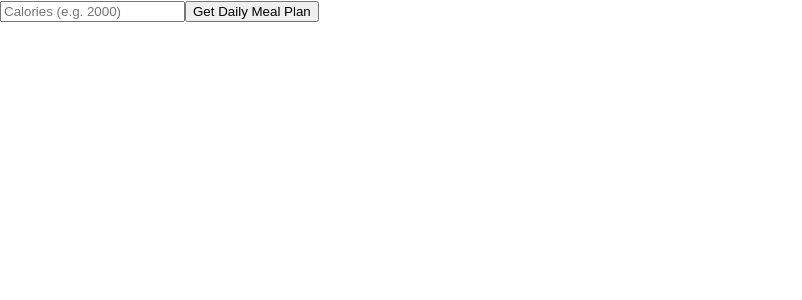
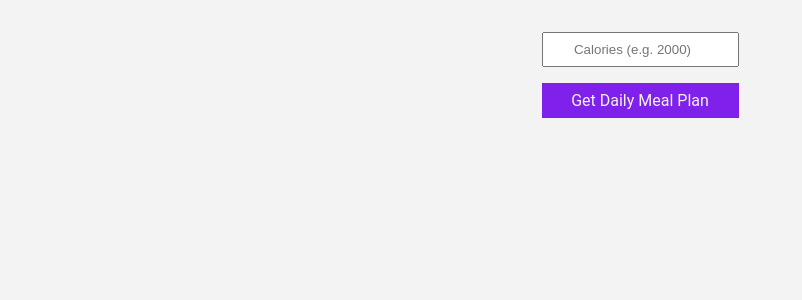
Before and after one commit to alvinle29/meal-planning-react, a React (Create React App) app: page / in a window 1280 px wide. Shown: the top 300 px of the page, without its empty margins (0-802 px from the left). Built offline with nearby package versions, Linux system fonts and the light colour scheme.

Commit message:
import css

```diff
--- a/src/index.css
+++ b/src/index.css
@@ -1,13 +1,117 @@
-body {
+* {
   margin: 0;
-  font-family: -apple-system, BlinkMacSystemFont, 'Segoe UI', 'Roboto', 'Oxygen',
-    'Ubuntu', 'Cantarell', 'Fira Sans', 'Droid Sans', 'Helvetica Neue',
-    sans-serif;
-  -webkit-font-smoothing: antialiased;
-  -moz-osx-font-smoothing: grayscale;
+  padding: 0;
 }
 
-code {
-  font-family: source-code-pro, Menlo, Monaco, Consolas, 'Courier New',
-    monospace;
+body {
+  font-family: "Roboto", sans-serif;
+  background-color: #f3f3f3;
 }
+
+.App {
+  display: flex;
+  align-items: center;
+  flex-direction: column;
+}
+
+section {
+  margin: 2rem 0 1rem 0;
+}
+
+.controls {
+  display: flex;
+  align-items: center;
+  flex-direction: column;
+}
+
+input {
+  text-align: center;
+  padding: 0.5rem;
+  margin-bottom: 1rem;
+}
+
+button {
+  width: 100%;
+  padding: 0.5rem 1rem;
+  background-color: #7f21eb;
+  color: #f3f3f3;
+  border: none;
+  font-family: "Roboto", sans-serif;
+  font-size: 1rem;
+}
+
+button:hover {
+  background-color: #6c13d1;
+  cursor: pointer;
+}
+
+main {
+  display: flex;
+  flex-direction: column;
+  align-items: center;
+}
+
+h1 {
+  text-align: center;
+  margin-bottom: 2rem;
+}
+
+.nutrients ul {
+  display: flex;
+  width: 35rem;
+  justify-content: space-evenly;
+}
+
+.meals {
+  display: flex;
+}
+
+img {
+  width: 100%;
+  margin-bottom: 1rem;
+}
+
+article {
+  display: flex;
+  flex-direction: column;
+  padding: 2rem;
+  margin: 0 1rem;
+  max-width: 300px;
+  box-shadow: 0 4px 8px 2px rgba(77, 77, 77, 0.15);
+}
+
+ul {
+  list-style: none;
+}
+
+.instructions {
+  font-size: 0.9rem;
+  margin-bottom: 1rem;
+}
+
+a {
+  text-decoration: none;
+  background-color: #7f21eb;
+  color: #f3f3f3;
+  width: fit-content;
+  padding: 0.5rem 1rem;
+}
+
+a:hover {
+  background-color: #6c13d1;
+  cursor: pointer;
+}
+
+@media only screen and (max-width: 1024px) {
+  .meals {
+    flex-direction: column;
+    align-items: center;
+  }
+
+  .nutrients ul {
+    display: flex;
+    flex-direction: column;
+    align-items: center;
+    width: 100%;
+  }
+}
```
